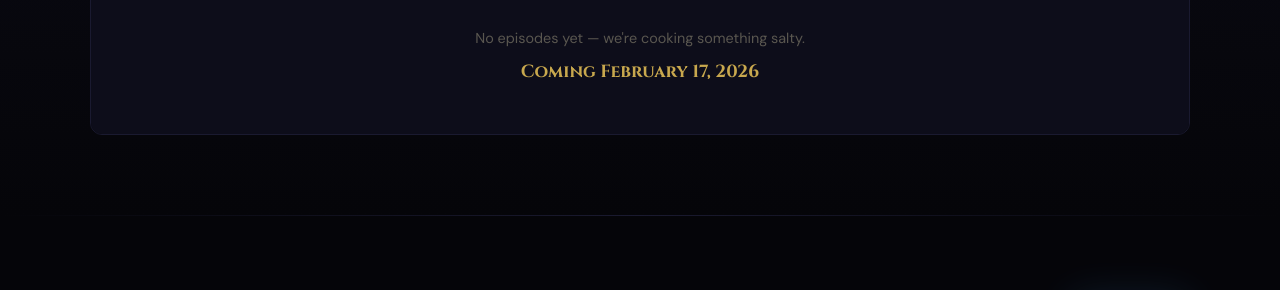
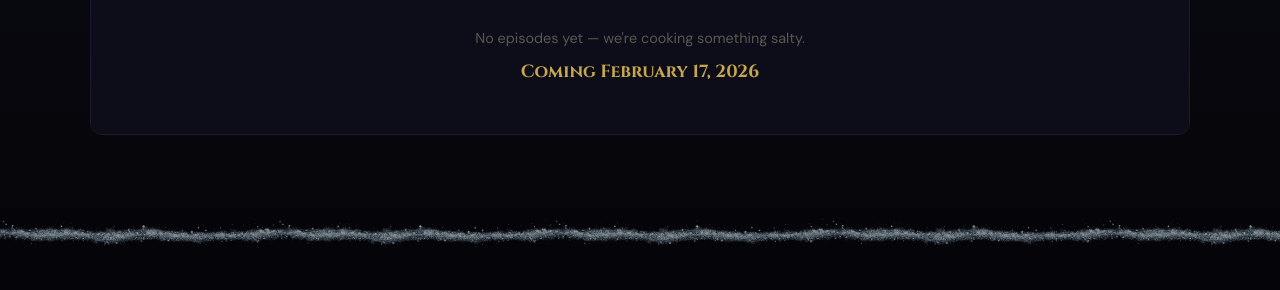
Before and after one commit to Shadowedvaca/saltallthethings-site, a plain HTML site: page index.html in a window 1280 px wide. Shown: the part 1121-1411 px from the top of the page. Drawn offline with nearby package versions, Linux system fonts and the light colour scheme.

```diff
--- a/index.html
+++ b/index.html
@@ -372,8 +372,10 @@
 
     .section-divider {
       width: 100%;
-      height: 1px;
-      background: linear-gradient(90deg, transparent, var(--border-dim), transparent);
+      height: 40px;
+      background: url('images/salt-trail-divider.png') repeat-x center center;
+      background-size: auto 100%;
+      opacity: 0.6;
     }
 
     /* ============================================
```
Also changed, not shown: images/salt-trail-divider.png (added).
